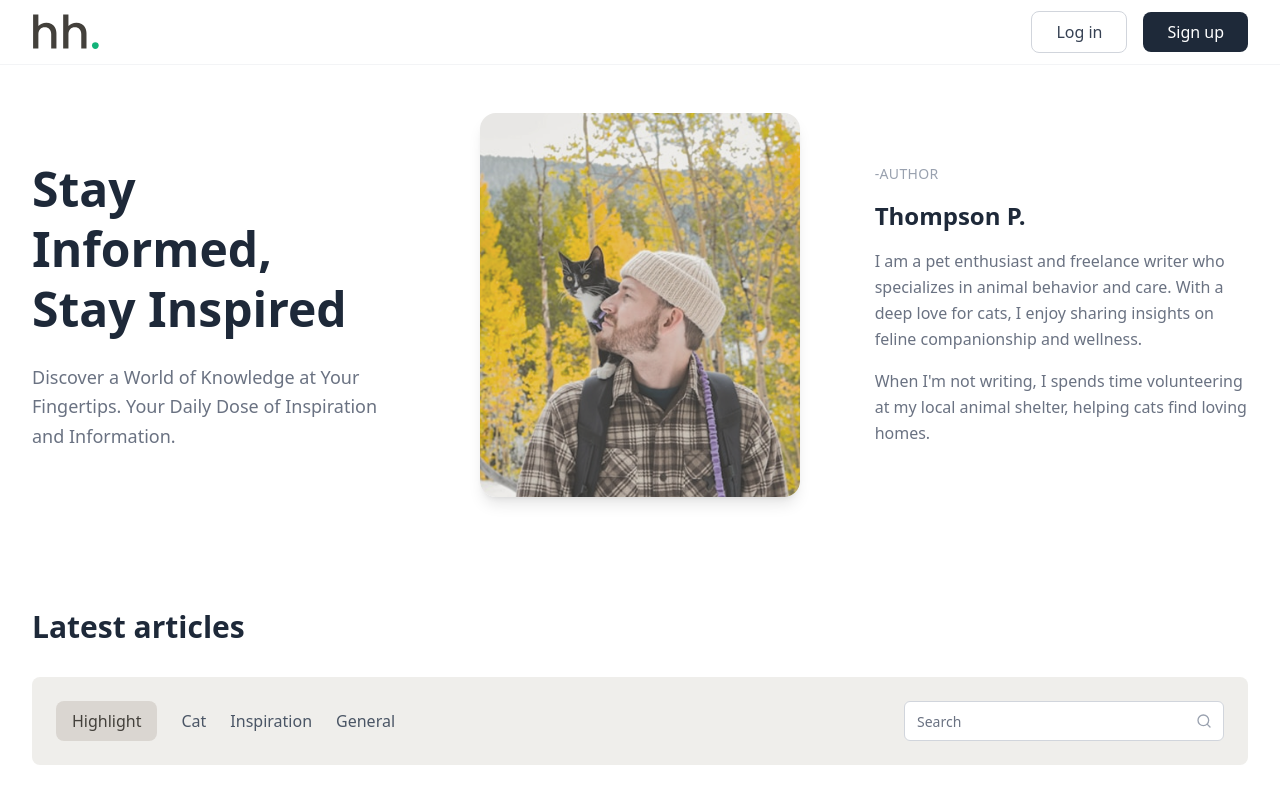
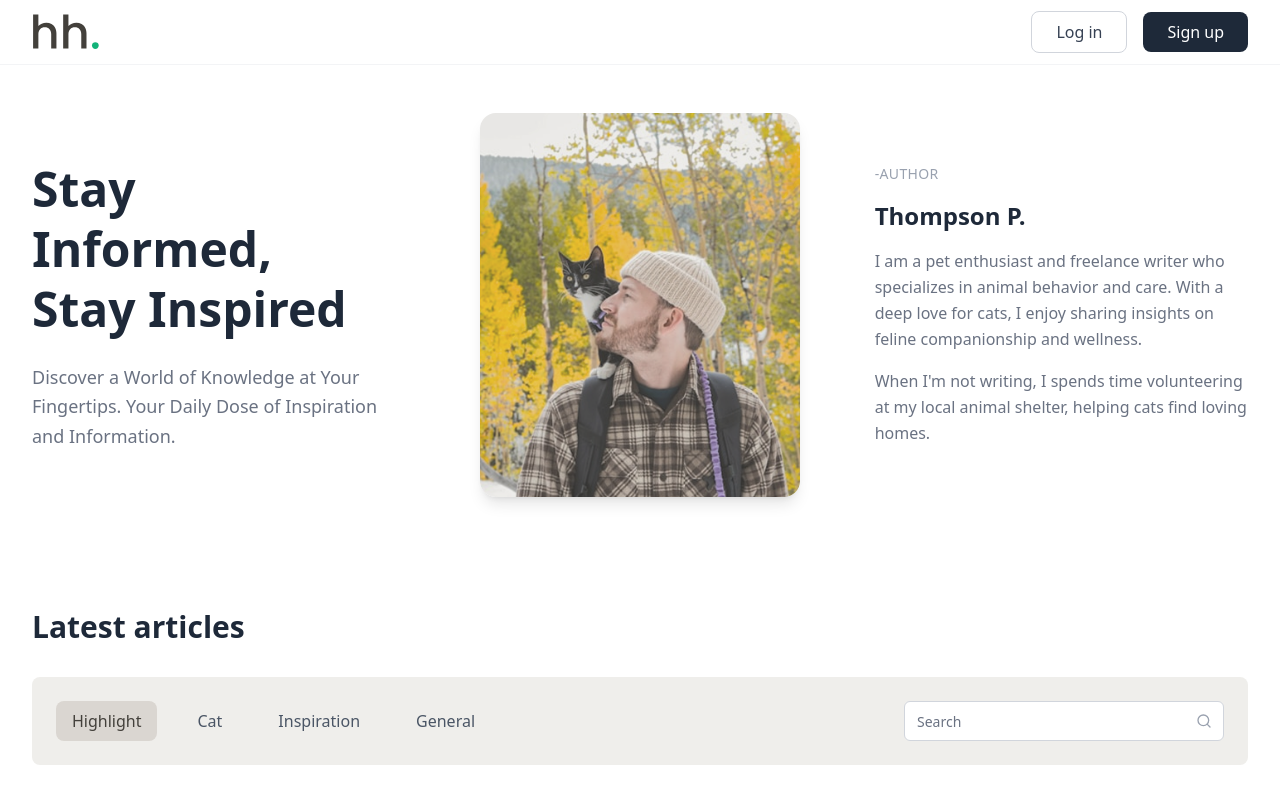
Before and after one commit to JameNori/jamenori-dev-journal, a React (Vite) app: page / in a window 1280 px wide. Shown: the top 800 px of the page. Built offline with nearby package versions, Linux system fonts and the light colour scheme.

Commit message:
refactor: enhance ArticleSection with dynamic category filters and blog card rendering

```diff
--- a/src/components/ArticleSection.jsx
+++ b/src/components/ArticleSection.jsx
@@ -4,6 +4,12 @@ import { BlogCard } from "./BlogCard";
 import { blogPosts } from "../data/blogpost";
 
 function ArticleSection() {
+  const categories = [
+    { name: "Highlight", isActive: true },
+    { name: "Cat", isActive: false },
+    { name: "Inspiration", isActive: false },
+    { name: "General", isActive: false },
+  ];
   return (
     <section className="bg-white py-16">
       <div className="max-w-7xl mx-auto px-4 sm:px-6 lg:px-8">
@@ -17,18 +23,18 @@ function ArticleSection() {
           <div className="flex items-center justify-between">
             {/* Category Filters */}
             <div className="flex items-center gap-6">
-              <button className="bg-[#DAD6D1] text-[#43403B] px-4 py-2 rounded-lg font-medium hover:bg-[#75716B] hover:text-white transition-colors">
-                Highlight
-              </button>
-              <button className="text-gray-600 hover:text-gray-800 transition-colors">
-                Cat
-              </button>
-              <button className="text-gray-600 hover:text-gray-800 transition-colors">
-                Inspiration
-              </button>
-              <button className="text-gray-600 hover:text-gray-800 transition-colors">
-                General
-              </button>
+              {categories.map((category, index) => (
+                <button
+                  key={index}
+                  className={`px-4 py-2 rounded-lg font-medium transition-colors ${
+                    category.isActive
+                      ? "bg-[#DAD6D1] text-[#43403B] hover:bg-[#75716B] hover:text-white"
+                      : "text-gray-600 hover:text-gray-800"
+                  }`}
+                >
+                  {category.name}
+                </button>
+              ))}
             </div>
 
             {/* Search Bar */}
@@ -53,64 +59,28 @@ function ArticleSection() {
               Category
             </label>
             <select className="w-full h-10 px-3 py-2 border border-gray-300 rounded-md bg-white text-gray-700 focus:outline-none focus:ring-2 focus:ring-gray-500 focus:border-transparent">
-              <option value="highlight">Highlight</option>
-              <option value="cat">Cat</option>
-              <option value="inspiration">Inspiration</option>
-              <option value="general">General</option>
+              {categories.map((category, index) => (
+                <option key={index} value={category.name.toLowerCase()}>
+                  {category.name}
+                </option>
+              ))}
             </select>
           </div>
         </div>
 
         {/* Blog Cards Grid */}
         <div className="mt-12 grid grid-cols-1 md:grid-cols-2 gap-8">
-          <BlogCard
-            image={blogPosts[0].image}
-            category={blogPosts[0].category}
-            title={blogPosts[0].title}
-            description={blogPosts[0].description}
-            author={blogPosts[0].author}
-            date={blogPosts[0].date}
-          />
-          <BlogCard
-            image={blogPosts[1].image}
-            category={blogPosts[1].category}
-            title={blogPosts[1].title}
-            description={blogPosts[1].description}
-            author={blogPosts[1].author}
-            date={blogPosts[1].date}
-          />
-          <BlogCard
-            image={blogPosts[2].image}
-            category={blogPosts[2].category}
-            title={blogPosts[2].title}
-            description={blogPosts[2].description}
-            author={blogPosts[2].author}
-            date={blogPosts[2].date}
-          />
-          <BlogCard
-            image={blogPosts[3].image}
-            category={blogPosts[3].category}
-            title={blogPosts[3].title}
-            description={blogPosts[3].description}
-            author={blogPosts[3].author}
-            date={blogPosts[3].date}
-          />
-          <BlogCard
-            image={blogPosts[4].image}
-            category={blogPosts[4].category}
-            title={blogPosts[4].title}
-            description={blogPosts[4].description}
-            author={blogPosts[4].author}
-            date={blogPosts[4].date}
-          />
-          <BlogCard
-            image={blogPosts[5].image}
-            category={blogPosts[5].category}
-            title={blogPosts[5].title}
-            description={blogPosts[5].description}
-            author={blogPosts[5].author}
-            date={blogPosts[5].date}
-          />
+          {blogPosts.slice(0, 6).map((post) => (
+            <BlogCard
+              key={post.id}
+              image={post.image}
+              category={post.category}
+              title={post.title}
+              description={post.description}
+              author={post.author}
+              date={post.date}
+            />
+          ))}
         </div>
       </div>
     </section>
```
